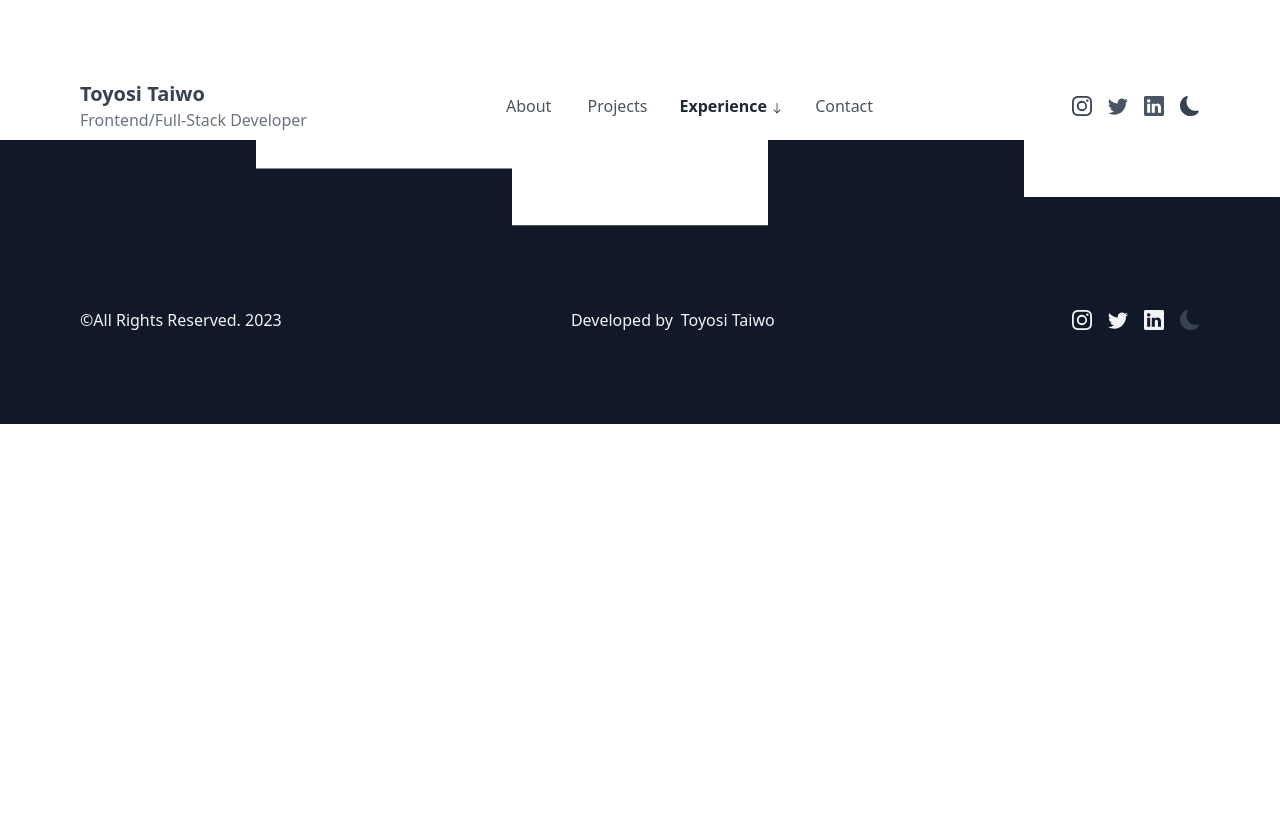
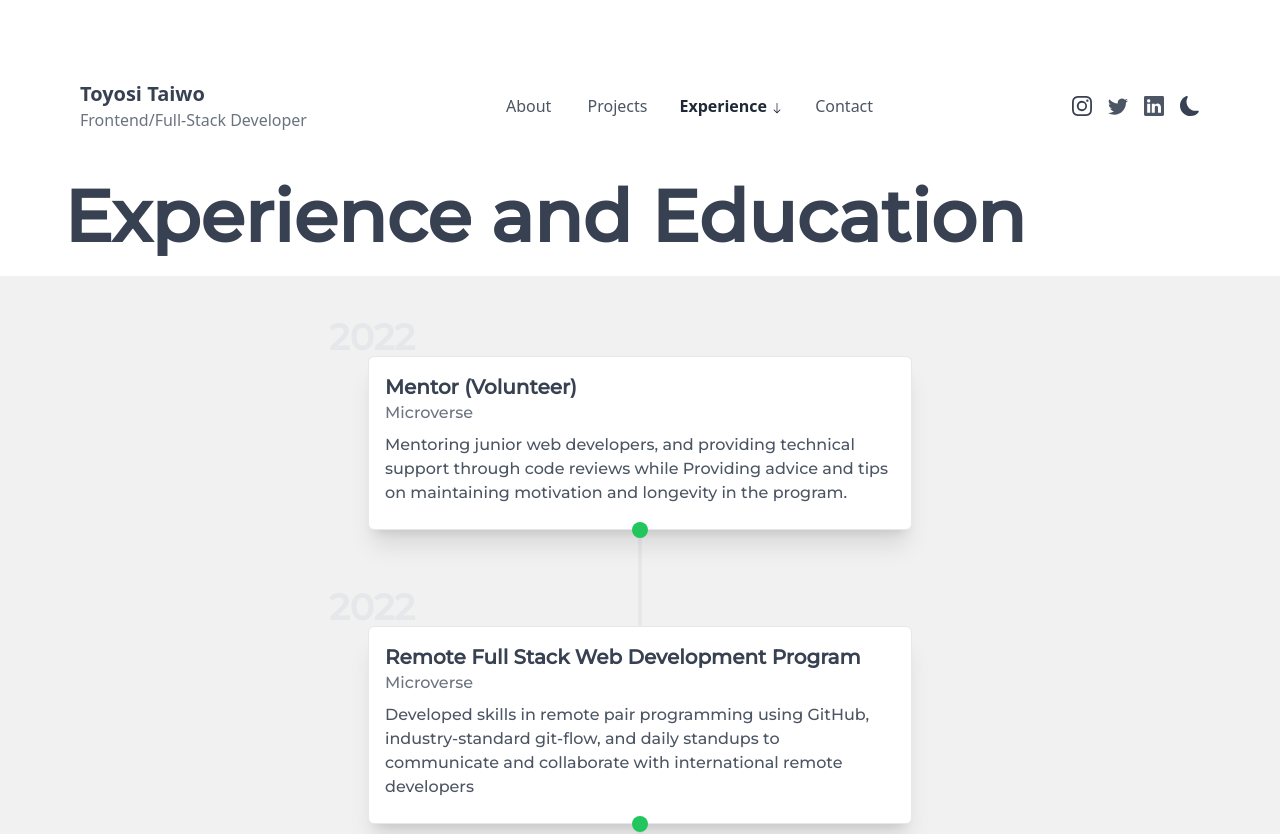
Before and after one commit to Yorsyboy/Next-portfolio, a Next.js app: page /experience in a window 1280 px wide. Shown: the top 834 px of the page. Before the commit the page ends 800 px from the top, so only its background shows below. Built offline with nearby package versions, Linux system fonts and the light colour scheme.

Commit message:
Add expercience component

```diff
--- /dev/null
+++ b/src/components/Experience.jsx
@@ -0,0 +1,56 @@
+import React from 'react'
+import userData from '../../constants/data';
+
+export default function Experience() {
+    return (
+      <section className="bg-white dark:bg-gray-800 md:-mt-28">
+        <div className="max-w-6xl mx-auto h-48 bg-white dark:bg-gray-800">
+          <h1 className=" text-5xl md:text-7xl font-bold py-20 text-center md:text-left">
+            Experience and Education
+          </h1>
+        </div>
+        <div className="bg-[#F1F1F1] dark:bg-gray-900 -mt-4">
+          <div className="grid grid-cols-1 dark:bg-gray-900 max-w-xl mx-auto pt-20 mb-10">
+            {/* Experience card */}
+            {userData.experience.map((exp, idx) => (
+              <>
+                <ExperienceCard
+                  key={idx}
+                  title={exp.title}
+                  desc={exp.desc}
+                  year={exp.year}
+                  company={exp.company}
+                  companyLink={exp.companyLink}
+                  course={exp.course}
+                />
+                {idx === userData.experience.length - 1 ? null : (
+                  <div className="divider-container flex flex-col items-center -mt-2">
+                    <div className="w-4 h-4 bg-green-500 rounded-full relative z-10">
+                      <div className="w-4 h-4 bg-green-500 rounded-full relative z-10 animate-ping"></div>
+                    </div>
+                    <div className="w-1 h-24 bg-gray-200 dark:bg-gray-500 rounded-full -mt-2"></div>
+                  </div>
+                )}
+              </>
+            ))}
+          </div>
+        </div>
+      </section>
+    );
+  }
+
+  const ExperienceCard = ({ title, desc, year, company, companyLink, course }) => {
+    return (
+      <div className="relative experience-card border p-4 rounded-md shadow-xl bg-white dark:bg-gray-800 z-10 mx-4">
+        <h1 className="absolute -top-10 md:-left-10 md:-top-10 text-4xl text-gray-200 font-bold dark:text-gray-800">
+          {year}
+        </h1>
+        <h1 className="font-semibold text-xl">{title}</h1>
+        <a href={companyLink} className="text-gray-500">
+          {company}
+        </a>
+        <p className="text-gray-600 dark:text-gray-400 my-2">{desc}</p>
+        <p className="text-gray-600 dark:text-gray-400 my-2">{course}</p>
+      </div>
+    );
+  };
--- a/src/pages/experience/index.jsx
+++ b/src/pages/experience/index.jsx
@@ -1,11 +1,11 @@
 import React from 'react'
 import Layout from '../../components/Layout'
-import userData from '../../../constants/data'
+import Experience from '../../components/Experience'
 
 export default function index() {
   return (
     <Layout>
-      <h1>expericence</h1>
+      <Experience />
     </Layout>
   )
 }
```
